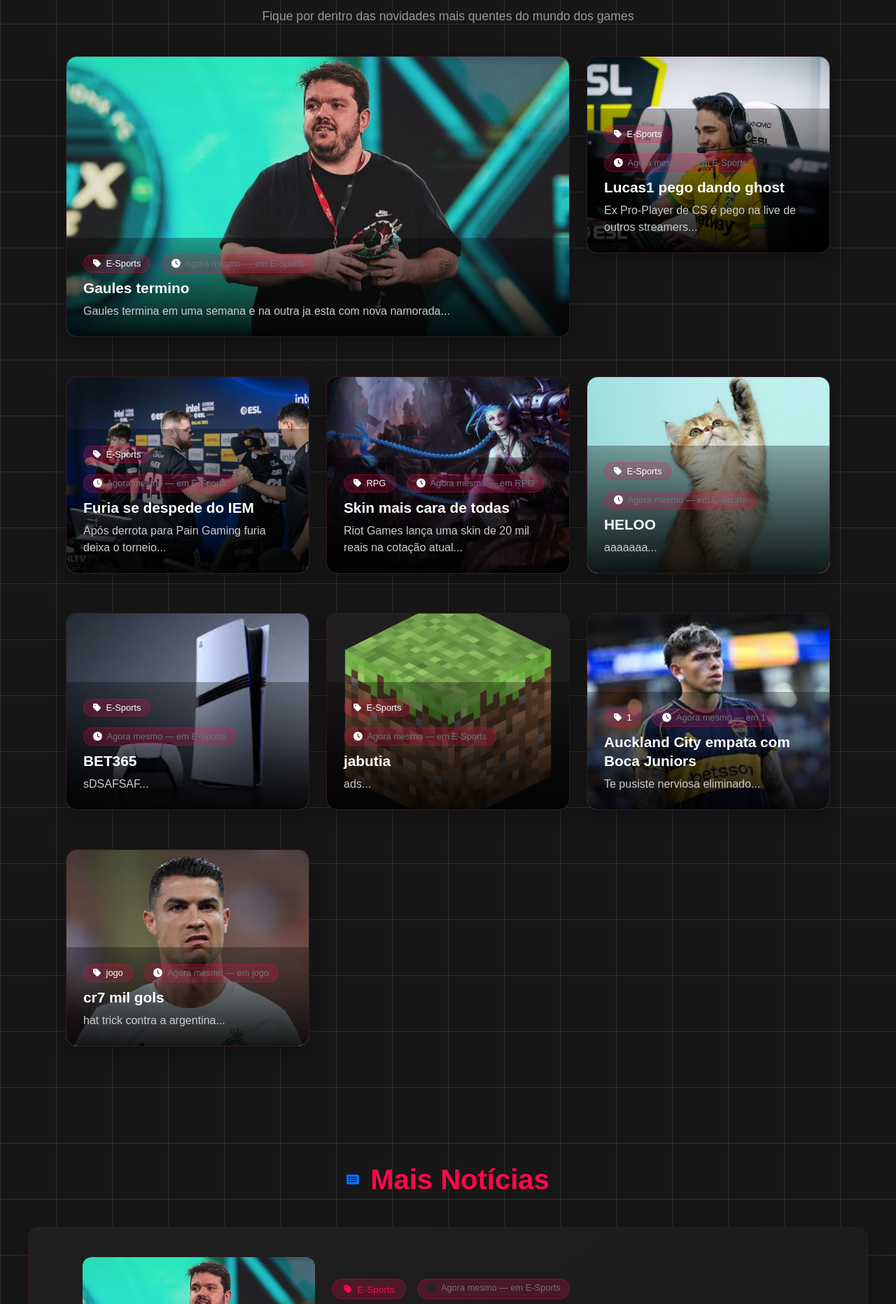
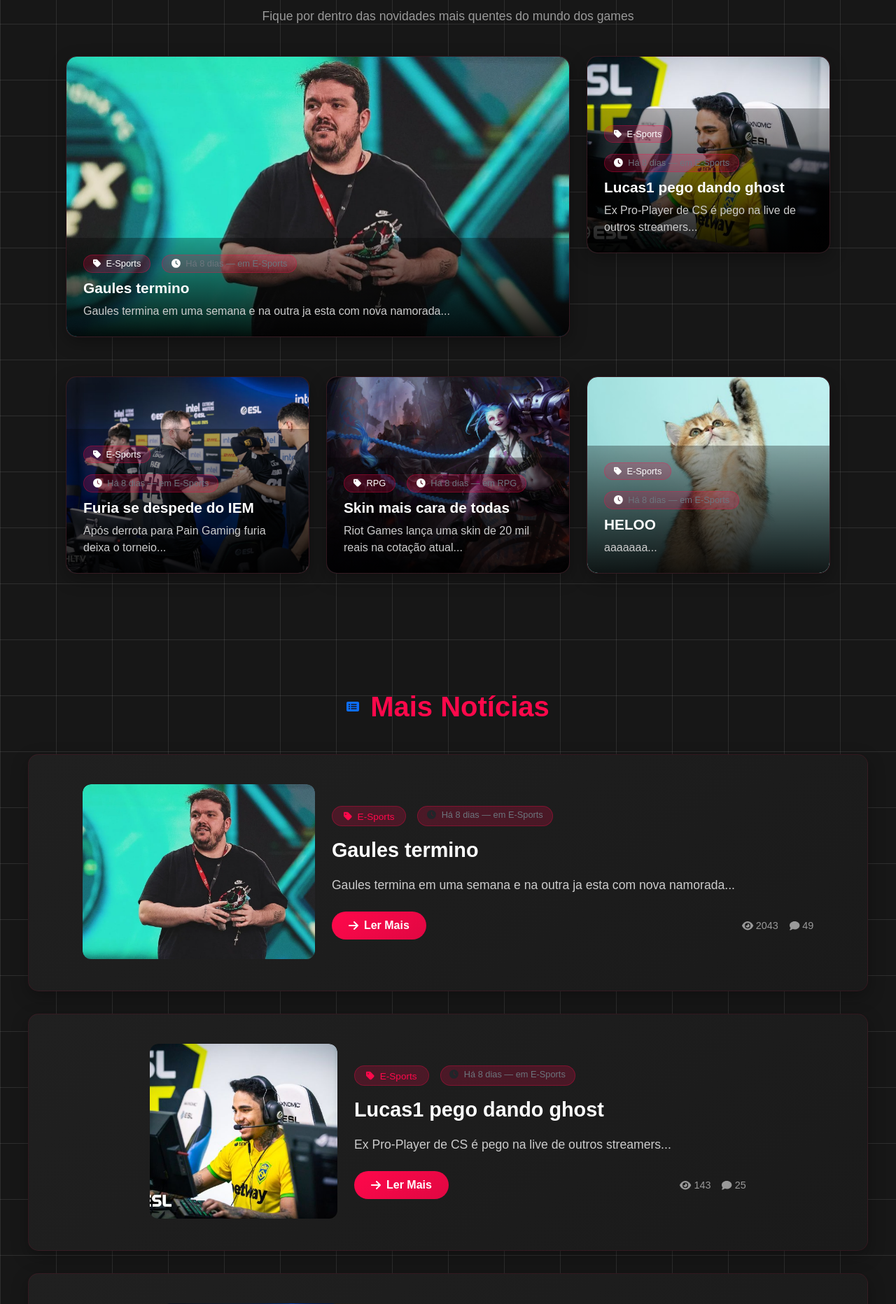
Before and after one commit to jairsrib/projetoFinal, a PHP site: page /dashboard.php in a window 1280 px wide. Shown: the part 926-2790 px from the top of the page at 70% size. Run offline with PHP 8.4, Linux system fonts and the light colour scheme; data comes from the database, SQL or seed files in the repository; data that the repository does not hold is empty.

Commit message:
fim do dashboard

```diff
--- a/dashboard.php
+++ b/dashboard.php
@@ -7,23 +7,7 @@ $noticia = new Noticia($db);
 $noticias = $noticia->buscarTodasOrdenadas();
 ?>
 
-<?php
-// Cria o objeto DateTime com a data da notícia e fuso horário de São Paulo
-$dataNoticia = new DateTime($n['data'], new DateTimeZone('America/Sao_Paulo'));
-$agora = new DateTime('now', new DateTimeZone('America/Sao_Paulo'));
-$intervalo = $agora->diff($dataNoticia);
 
-// Formata o tempo decorrido
-if ($intervalo->d >= 1) {
-  $tempoFormatado = 'Há ' . $intervalo->d . ' dia' . ($intervalo->d > 1 ? 's' : '');
-} elseif ($intervalo->h >= 1) {
-  $tempoFormatado = 'Há ' . $intervalo->h . ' hora' . ($intervalo->h > 1 ? 's' : '');
-} elseif ($intervalo->i >= 1) {
-  $tempoFormatado = 'Há ' . $intervalo->i . ' minuto' . ($intervalo->i > 1 ? 's' : '');
-} else {
-  $tempoFormatado = 'Agora mesmo';
-}
-?>
 <!DOCTYPE html>
 <html lang="pt-br">
 
@@ -96,7 +80,10 @@ if ($intervalo->d >= 1) {
       </div>
     </div>
   </div>
-
+  <?php
+  // Limita às 5 primeiras notícias (últimas adicionadas)
+  $ultimasNoticias = array_slice($noticias, 0, 5);
+  ?>
   <section id="latest-news" class="latest-news-section">
     <div class="container">
       <div class="section-header">
@@ -110,7 +97,25 @@ if ($intervalo->d >= 1) {
       </div>
 
       <div class="row g-4">
-        <?php foreach ($noticias as $index => $n): ?>
+        <?php foreach ($ultimasNoticias as $index => $n): ?>
+          <?php
+          // Cria o objeto DateTime com a data da notícia e fuso horário de São Paulo
+          $dataNoticia = new DateTime($n['data'], new DateTimeZone('America/Sao_Paulo'));
+          $agora = new DateTime('now', new DateTimeZone('America/Sao_Paulo'));
+          $intervalo = $agora->diff($dataNoticia);
+
+          // Formata o tempo decorrido
+          if ($intervalo->d >= 1) {
+            $tempoFormatado = 'Há ' . $intervalo->d . ' dia' . ($intervalo->d > 1 ? 's' : '');
+          } elseif ($intervalo->h >= 1) {
+            $tempoFormatado = 'Há ' . $intervalo->h . ' hora' . ($intervalo->h > 1 ? 's' : '');
+          } elseif ($intervalo->i >= 1) {
+            $tempoFormatado = 'Há ' . $intervalo->i . ' minuto' . ($intervalo->i > 1 ? 's' : '');
+          } else {
+            $tempoFormatado = 'Agora mesmo';
+          }
+          ?>
+
           <div class="col-md-<?= $index === 0 ? '12' : '6' ?> col-lg-<?= $index === 0 ? '8' : '4' ?>">
             <div class="news-card-wrapper">
               <div class="news-card text-white text-decoration-none h-100 d-block"
@@ -155,7 +160,24 @@ if ($intervalo->d >= 1) {
       </div>
 
       <div class="news-list">
-        <?php foreach ($noticias as $n): ?>
+        <?php foreach ($ultimasNoticias as $index => $n): ?>
+          <?php
+          // Cria o objeto DateTime com a data da notícia e fuso horário de São Paulo
+          $dataNoticia = new DateTime($n['data'], new DateTimeZone('America/Sao_Paulo'));
+          $agora = new DateTime('now', new DateTimeZone('America/Sao_Paulo'));
+          $intervalo = $agora->diff($dataNoticia);
+
+          // Formata o tempo decorrido
+          if ($intervalo->d >= 1) {
+            $tempoFormatado = 'Há ' . $intervalo->d . ' dia' . ($intervalo->d > 1 ? 's' : '');
+          } elseif ($intervalo->h >= 1) {
+            $tempoFormatado = 'Há ' . $intervalo->h . ' hora' . ($intervalo->h > 1 ? 's' : '');
+          } elseif ($intervalo->i >= 1) {
+            $tempoFormatado = 'Há ' . $intervalo->i . ' minuto' . ($intervalo->i > 1 ? 's' : '');
+          } else {
+            $tempoFormatado = 'Agora mesmo';
+          }
+          ?>
           <div class="news-item">
             <div class="container">
               <div class="row g-4 align-items-center">
```
